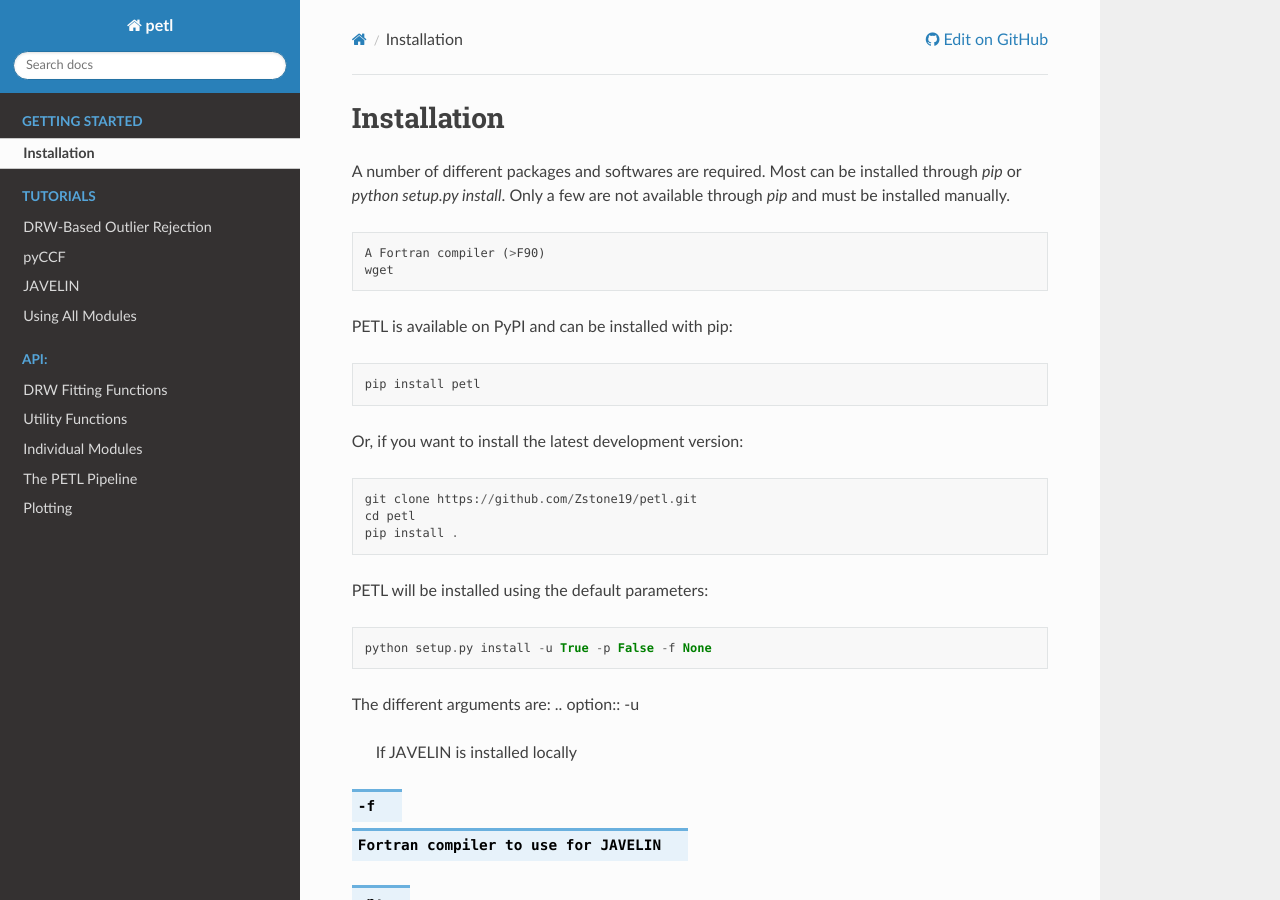
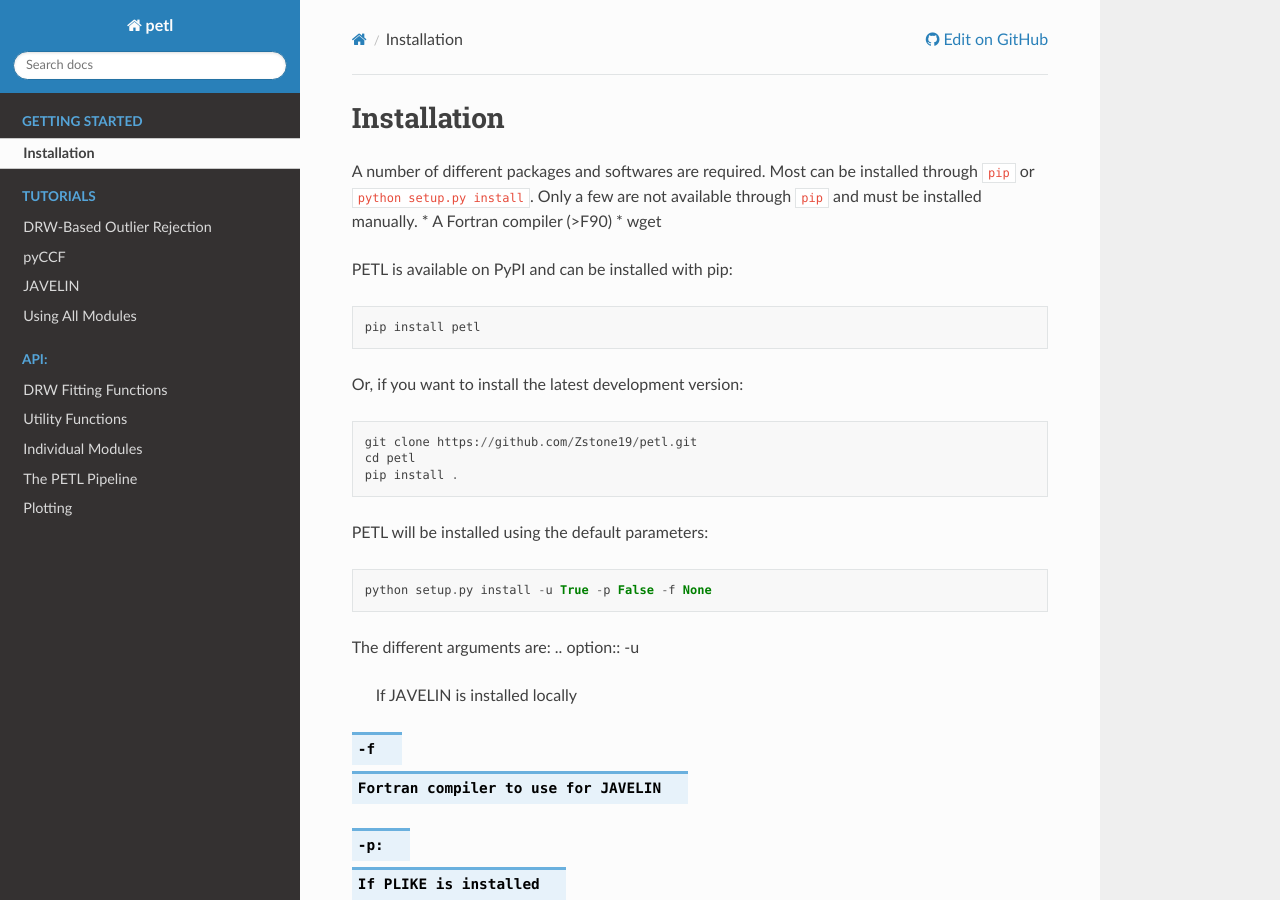
Before and after one commit to Zstone19/pypetal, a Sphinx documentation site: the page built from docs/installation.rst, in a window 1280 px wide and 900 px high. Built offline with Sphinx 7.4.7 and the Read the Docs theme 2.0.0, drawn with Linux system fonts in a browser that asks for light colours.

```diff
--- a/docs/installation.rst
+++ b/docs/installation.rst
@@ -1,10 +1,9 @@
 Installation
 =============
 
-A number of different packages and softwares are required. Most can be installed through `pip` or `python setup.py install`. Only a few are not available through `pip` and must be installed manually.
-::
-    A Fortran compiler (>F90)
-    wget
+A number of different packages and softwares are required. Most can be installed through ``pip`` or ``python setup.py install``. Only a few are not available through ``pip`` and must be installed manually.
+* A Fortran compiler (>F90)
+* wget
 
 PETL is available on PyPI and can be installed with pip:
 ::
```
